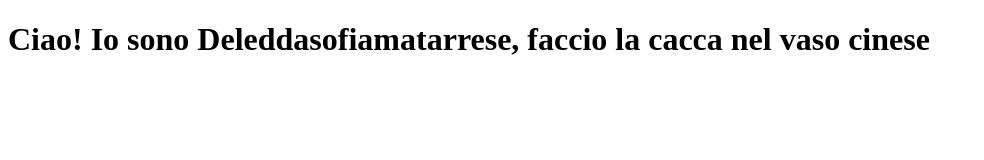
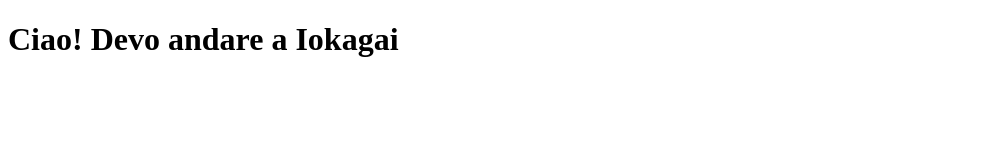
Before and after one commit to Gianmarco-26/primoprimo, a plain HTML site: page index.html in a window 1280 px wide. Shown: the whole page, without its empty margins (0-984 px from the left). Drawn offline with Linux system fonts and the light colour scheme.

Commit message:
Update index.html

```diff
--- a/index.html
+++ b/index.html
@@ -3,11 +3,9 @@
   <head>
     <meta charset="UTF-8" />
     <meta name="viewport" content="width=device-width, initial-scale=1.0" />
-    <title>DELEDDA</title>
+    <title>Marianna</title>
   </head>
   <body>
-    <h1>
-      Ciao! Io sono Deleddasofiamatarrese, faccio la cacca nel vaso cinese
-    </h1>
+    <h1>Ciao! Devo andare a Iokagai</h1>
   </body>
 </html>
```
